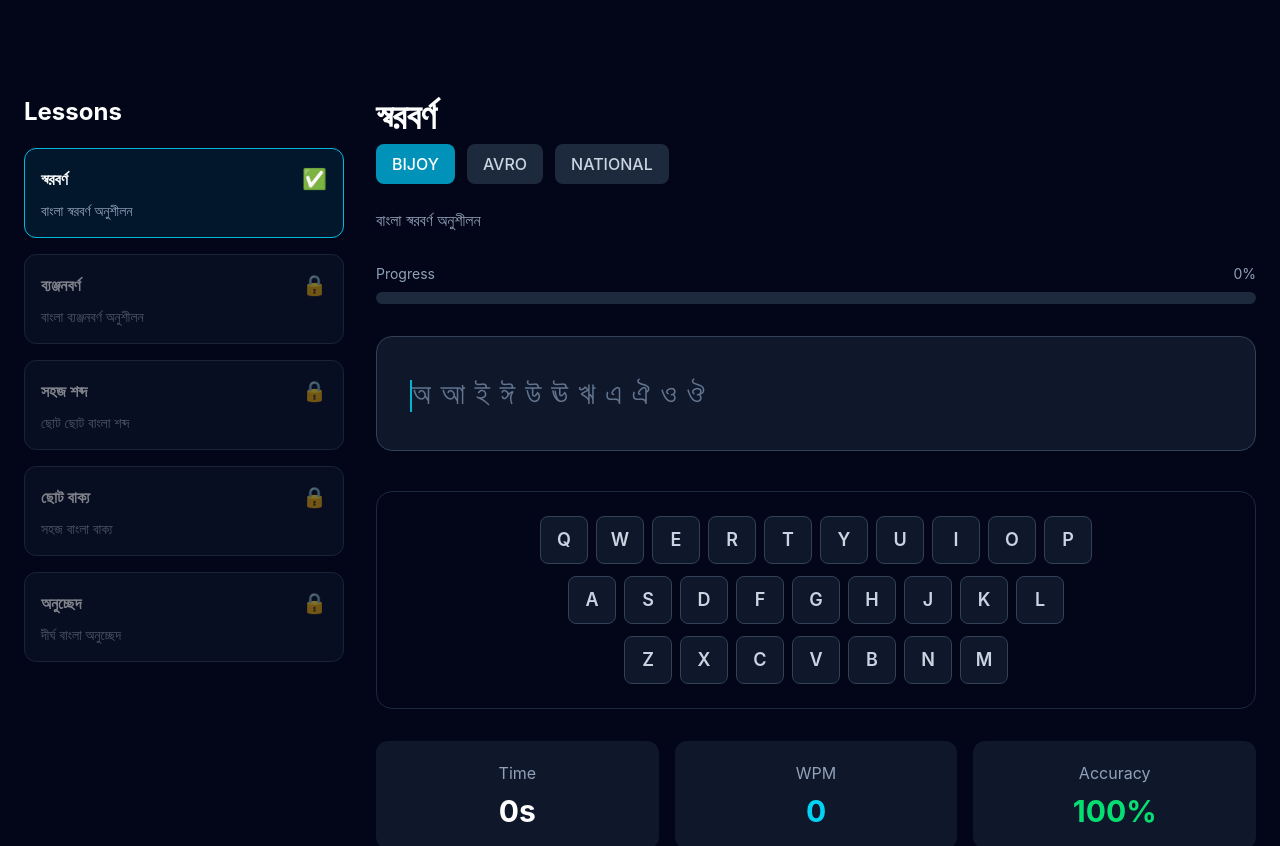
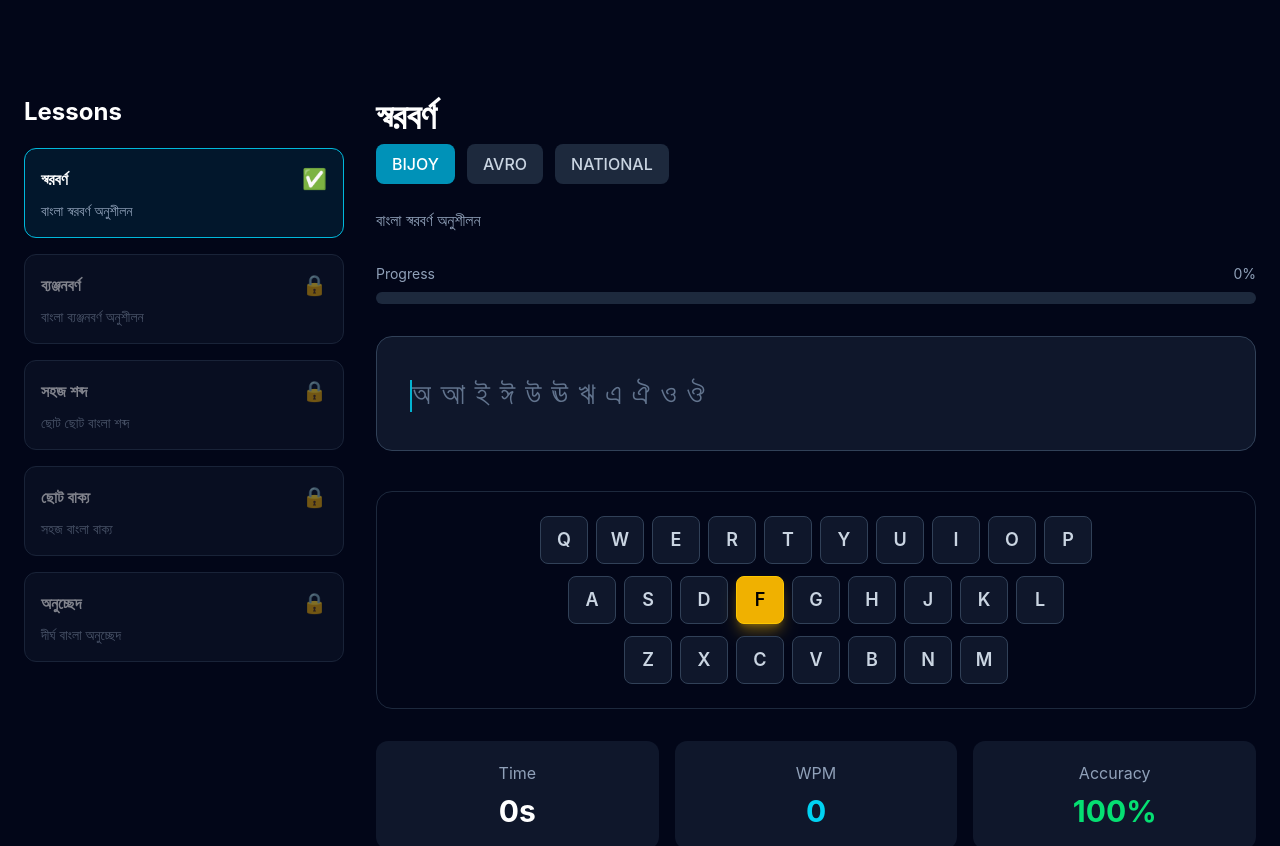
Before and after one commit to andxriyadcoder-devops/bangla-typing-master, a React (Vite) app in the folder client/: page /practice in a window 1280 px wide. Shown: the top 846 px of the page. Built offline with nearby package versions, Linux system fonts and the light colour scheme.

Commit message:
feat: add finger guide components

```diff
--- /dev/null
+++ b/client/src/components/finger-guide/Finger.tsx
@@ -0,0 +1,21 @@
+interface FingerProps {
+  name: string;
+  active?: boolean;
+}
+
+export default function Finger({
+  name,
+  active = false,
+}: FingerProps) {
+  return (
+    <div
+      className={`rounded-lg border px-4 py-3 text-center font-medium transition-all duration-200 ${
+        active
+          ? "border-cyan-400 bg-cyan-500 text-white shadow-lg shadow-cyan-500/40"
+          : "border-slate-700 bg-slate-900 text-slate-300"
+      }`}
+    >
+      {name}
+    </div>
+  );
+}
--- /dev/null
+++ b/client/src/components/finger-guide/FingerGuide.tsx
@@ -0,0 +1,38 @@
+import Finger from "./Finger";
+
+interface FingerGuideProps {
+  activeFinger: string;
+}
+
+const fingers = [
+  "left-pinky",
+  "left-ring",
+  "left-middle",
+  "left-index",
+  "right-index",
+  "right-middle",
+  "right-ring",
+  "right-pinky",
+];
+
+export default function FingerGuide({
+  activeFinger,
+}: FingerGuideProps) {
+  return (
+    <div className="mt-8">
+      <h3 className="mb-4 text-xl font-semibold text-white">
+        Recommended Finger
+      </h3>
+
+      <div className="grid grid-cols-2 gap-3 md:grid-cols-4">
+        {fingers.map((finger) => (
+          <Finger
+            key={finger}
+            name={finger}
+            active={finger === activeFinger}
+          />
+        ))}
+      </div>
+    </div>
+  );
+}
--- a/client/src/features/practice/components/TypingPanel.tsx
+++ b/client/src/features/practice/components/TypingPanel.tsx
@@ -7,12 +7,14 @@ interface TypingPanelProps {
   text: string;
   input: string;
   setInput: (value: string) => void;
+  expectedKey: string;
 }
 
 export default function TypingPanel({
   text,
   input,
   setInput,
+  expectedKey,
 }: TypingPanelProps) {
   return (
     <>
@@ -43,7 +45,7 @@ export default function TypingPanel({
       />
 
       <Keyboard
-        activeKey={input.slice(-1)}
+        expectedKey={expectedKey}
       />
     </>
   );
--- a/client/src/keyboard/Key.tsx
+++ b/client/src/keyboard/Key.tsx
@@ -1,20 +1,32 @@
 interface KeyProps {
   label: string;
   active?: boolean;
+  expected?: boolean;
 }
 
 export default function Key({
   label,
   active = false,
+  expected = false,
 }: KeyProps) {
+  let className =
+    "border-slate-700 bg-slate-900 text-slate-300";
+
+  // Expected Key (Yellow)
+  if (expected) {
+    className =
+      "border-yellow-400 bg-yellow-500 text-black shadow-lg shadow-yellow-500/40";
+  }
+
+  // Physical Key (Cyan)
+  if (active) {
+    className =
+      "border-cyan-400 bg-cyan-500 text-white shadow-lg shadow-cyan-500/40";
+  }
+
   return (
     <div
-      className={`flex h-12 w-12 items-center justify-center rounded-lg border text-lg font-semibold transition
-      ${
-        active
-          ? "border-cyan-400 bg-cyan-500 text-white"
-          : "border-slate-700 bg-slate-900 text-slate-300"
-      }`}
+      className={`flex h-12 w-12 items-center justify-center rounded-lg border text-lg font-semibold transition-all duration-150 ${className}`}
     >
       {label}
     </div>
--- a/client/src/keyboard/Keyboard.tsx
+++ b/client/src/keyboard/Keyboard.tsx
@@ -8,15 +8,14 @@ import { useKeyboardLayout } from "../context/KeyboardLayoutContext";
 import useKeyboardHighlight from "./hooks/useKeyboardHighlight";
 
 interface KeyboardProps {
-  activeKey?: string;
+  expectedKey: string;
 }
 
 export default function Keyboard({
-  activeKey: _activeKey,
+  expectedKey,
 }: KeyboardProps) {
   const { layout } = useKeyboardLayout();
 
-  // Physical keyboard highlight
   const activeKey = useKeyboardHighlight();
 
   const keyboardLayout =
@@ -38,10 +37,8 @@ export default function Keyboard({
               <Key
                 key={key.id}
                 label={key.label}
-                active={
-                  key.id.toLowerCase() ===
-                  activeKey.toLowerCase()
-                }
+                active={key.id === activeKey}
+                expected={key.id === expectedKey}
               />
             ))}
           </div>
--- a/client/src/pages/PracticePage.tsx
+++ b/client/src/pages/PracticePage.tsx
@@ -15,6 +15,8 @@ import LessonSidebar from "../features/practice/components/LessonSidebar";
 import TypingPanel from "../features/practice/components/TypingPanel";
 import StatsPanel from "../features/practice/components/StatsPanel";
 
+import { getExpectedKey } from "../keyboard/utils/getExpectedKey";
+
 export default function PracticePage() {
   const [input, setInput] = useState("");
 
@@ -24,6 +26,7 @@ export default function PracticePage() {
     setLessonId,
   } = useLesson();
 
+  // Hooks সবসময় আগে
   const lessonText = lesson?.text ?? "";
 
   const seconds = useTypingTimer(input.length > 0);
@@ -37,6 +40,12 @@ export default function PracticePage() {
     result.correct,
     result.incorrect
   );
+
+  const currentCharacter =
+    lessonText[input.length] ?? "";
+
+  const expectedKey =
+    getExpectedKey(currentCharacter);
 
   const handleRestart = () => {
     setInput("");
@@ -53,6 +62,7 @@ export default function PracticePage() {
     }
   };
 
+  // Hooks-এর পরে Return
   if (!lesson) {
     return (
       <div className="flex min-h-screen items-center justify-center bg-slate-950 text-white">
@@ -73,12 +83,15 @@ export default function PracticePage() {
 
           <main className="flex-1">
 
-            <PracticeHeader lesson={lesson} />
+            <PracticeHeader
+              lesson={lesson}
+            />
 
             <TypingPanel
-              text={lesson.text}
+              text={lessonText}
               input={input}
               setInput={setInput}
+              expectedKey={expectedKey}
             />
 
             <StatsPanel
@@ -96,7 +109,7 @@ export default function PracticePage() {
       </div>
 
       <TestCompleted
-        show={input.length >= lesson.text.length}
+        show={input.length >= lessonText.length}
         onRestart={() => {
           handleComplete();
           handleRestart();
```
